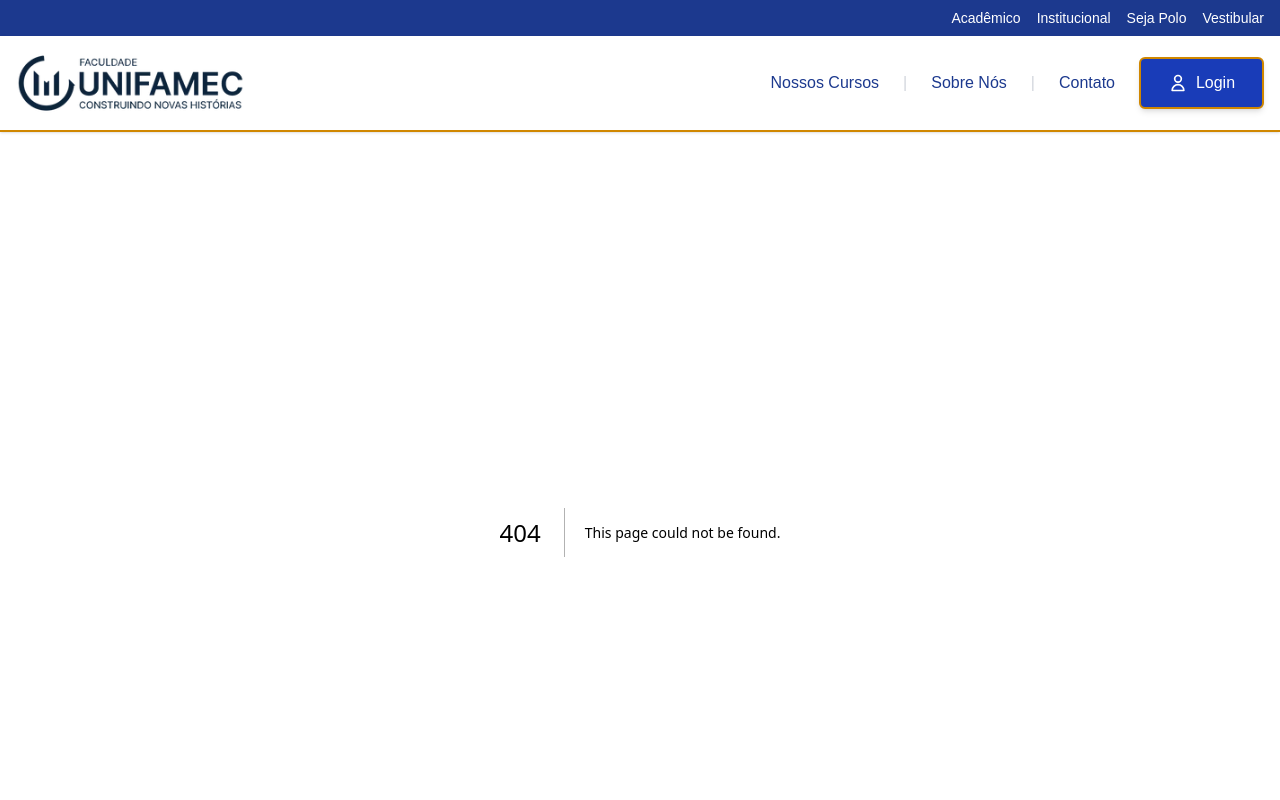
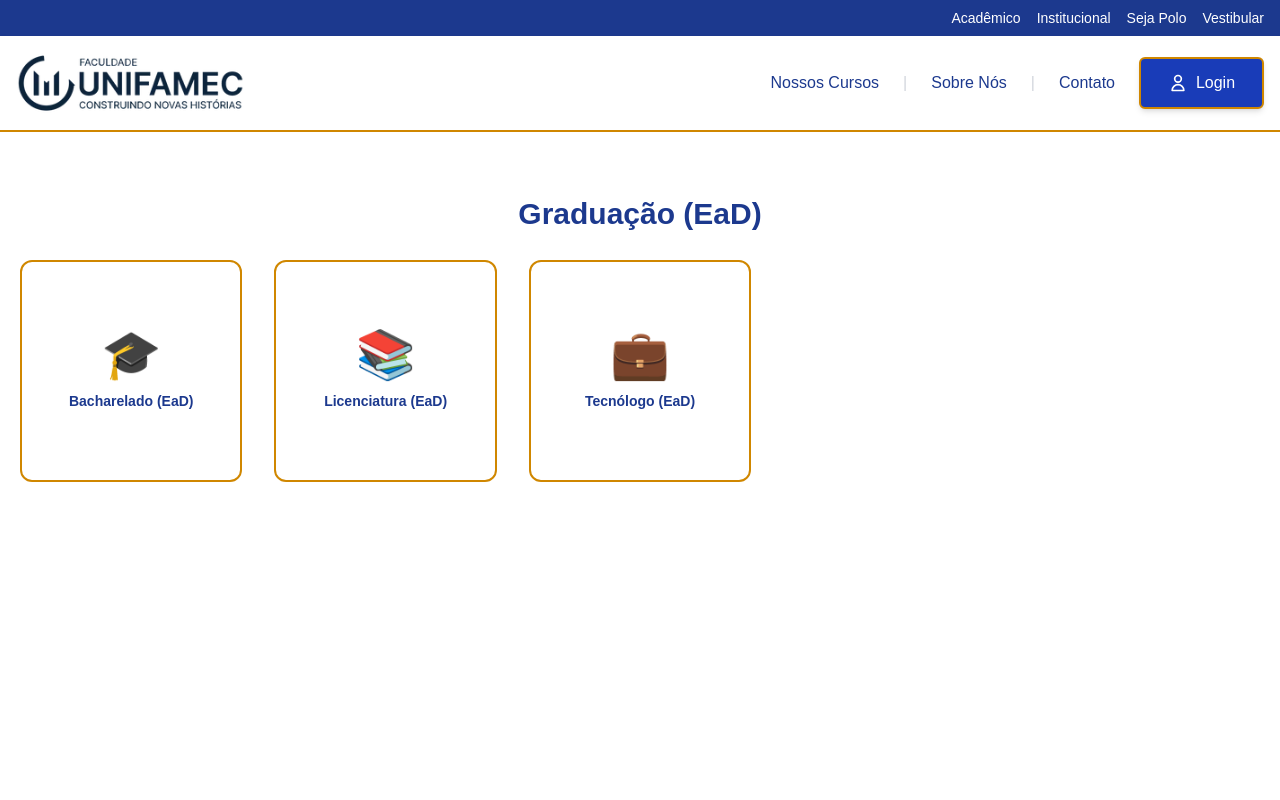
Before and after one commit to LiszUehara/unifamec-page, a Next.js app: page /cursos/graduacao-ead in a window 1280 px wide. Before the commit this address had no page. Shown: the top 800 px of the page. Built offline with nearby package versions, Linux system fonts and the light colour scheme.

Commit message:
docs: Atualização do Readme.md

```diff
--- /dev/null
+++ b/src/app/cursos/graduacao-ead/page.tsx
@@ -0,0 +1,51 @@
+"use client";
+import React from 'react';
+export default function BachareladoEAD() {
+  return (
+    <main className="bg-white min-h-screen py-16">
+      <div className="container mx-auto px-4">
+        <h1 className="text-3xl font-bold text-blue-900 mb-6 text-center">
+          Graduação (EaD)
+        </h1>
+        <div className="grid grid-cols-2 sm:grid-cols-3 md:grid-cols-4 lg:grid-cols-5 gap-6 justify-center">
+          <a
+            className="aspect-square bg-white rounded-2xl relative flex flex-col items-center justify-center text-center px-6 py-6 transition-shadow hover:shadow-xl group"
+            href="/cursos/graduacao-ead/bacharelado"
+          >
+            <div className="absolute inset-1 rounded-xl border-2 border-yellow-600 pointer-events-none z-0"></div>
+            <div className="z-10 flex flex-col items-center justify-center text-center">
+              <div className="text-blue-900 text-5xl mb-3">🎓</div>
+              <div className="text-sm font-bold text-blue-900">
+                Bacharelado (EaD)
+              </div>
+            </div>
+          </a>
+          <a
+            className="aspect-square bg-white rounded-2xl relative flex flex-col items-center justify-center text-center px-6 py-6 transition-shadow hover:shadow-xl group"
+            href="/cursos/graduacao-ead/licenciatura"
+          >
+            <div className="absolute inset-1 rounded-xl border-2 border-yellow-600 pointer-events-none z-0"></div>
+            <div className="z-10 flex flex-col items-center justify-center text-center">
+              <div className="text-blue-900 text-5xl mb-3">📚</div>
+              <div className="text-sm font-bold text-blue-900">
+                Licenciatura (EaD)
+              </div>
+            </div>
+          </a>
+          <a
+            className="aspect-square bg-white rounded-2xl relative flex flex-col items-center justify-center text-center px-6 py-6 transition-shadow hover:shadow-xl group"
+            href="/cursos/graduacao-ead/tecnologo"
+          >
+            <div className="absolute inset-1 rounded-xl border-2 border-yellow-600 pointer-events-none z-0"></div>
+            <div className="z-10 flex flex-col items-center justify-center text-center">
+              <div className="text-blue-900 text-5xl mb-3">💼</div>
+              <div className="text-sm font-bold text-blue-900">
+                Tecnólogo (EaD)
+              </div>
+            </div>
+          </a>
+        </div>
+      </div>
+    </main>
+  );
+}
```
Also changed, not shown: 1 other file (tests, documents, lock files or other folders).
